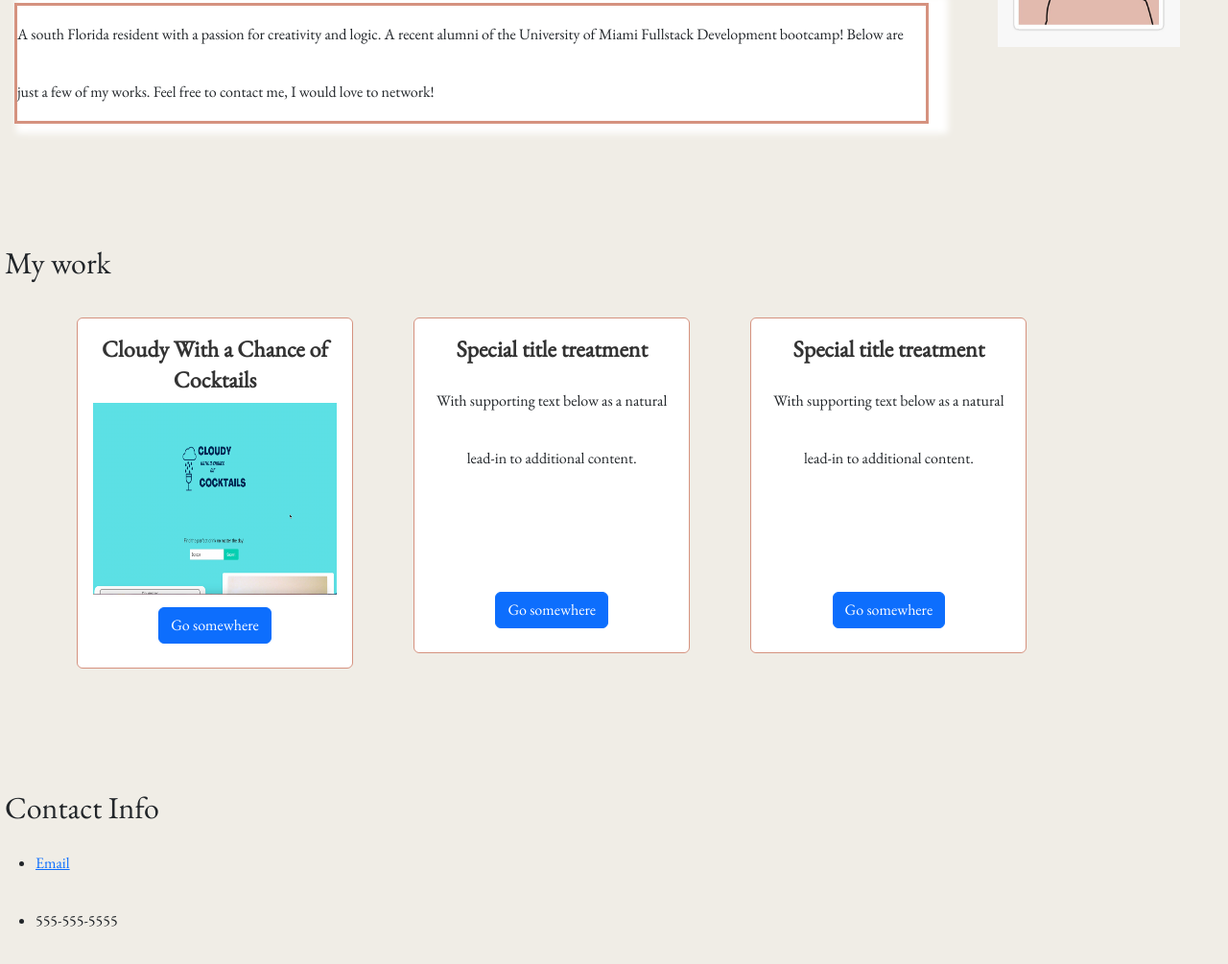
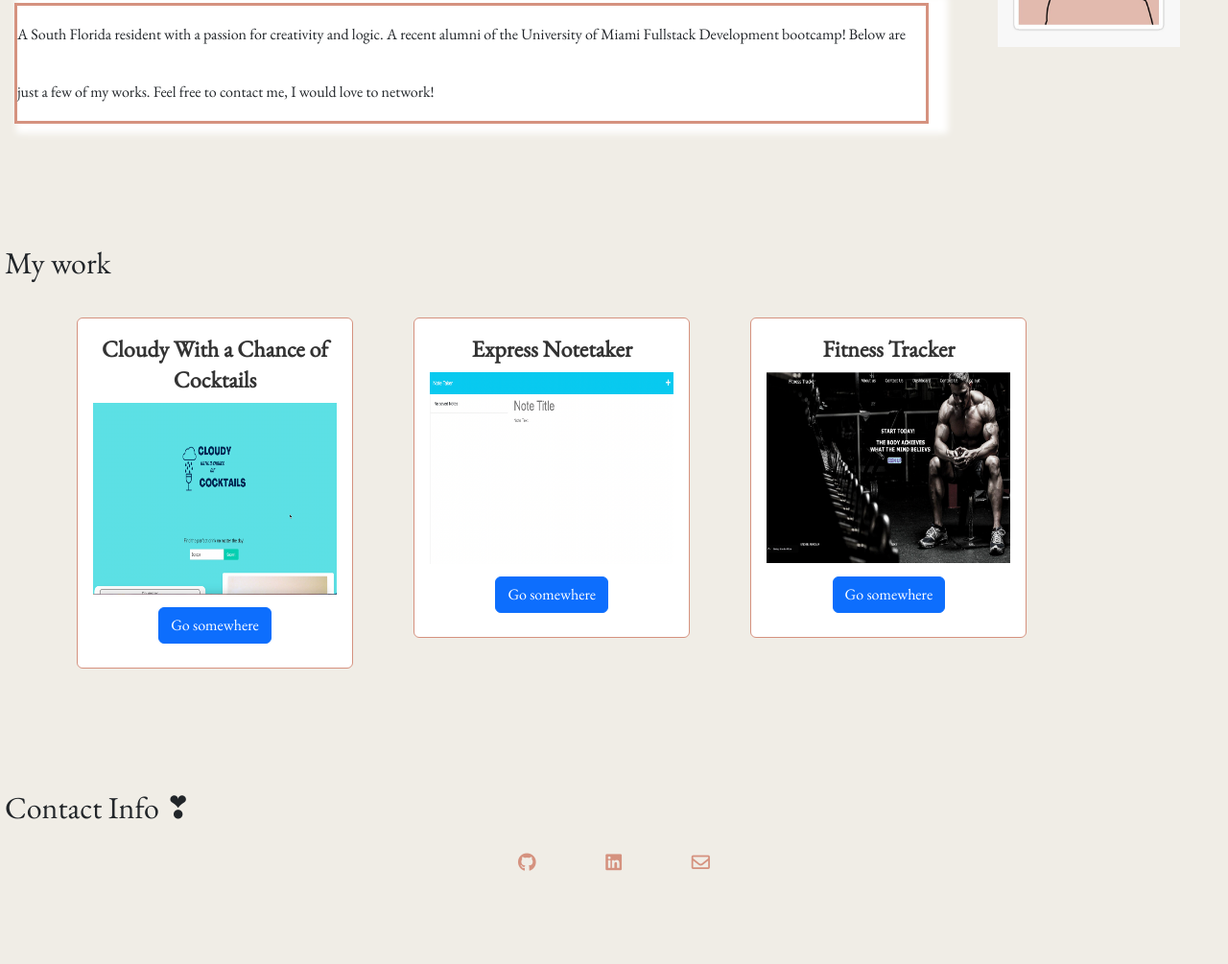
Before and after one commit to jailenevrs/htmlport, a plain HTML site: page index.html in a window 1280 px wide. Shown: the part 207-1212 px from the top of the page at 96% size. After the commit the page ends 1142 px from the top, so only its background shows below. Drawn offline with nearby package versions, Linux system fonts and the light colour scheme.

Commit message:
added icons to bottom of page

```diff
--- a/index.html
+++ b/index.html
@@ -1,13 +1,14 @@
 <!DOCTYPE html>
 <html lang="en-us">
 <head>
+  <link rel="stylesheet" href="https://cdnjs.cloudflare.com/ajax/libs/font-awesome/5.15.3/css/all.min.css" />
   <link rel="preconnect" href="https://fonts.googleapis.com">
 <link rel="preconnect" href="https://fonts.gstatic.com" crossorigin>
 <link href="https://fonts.googleapis.com/css2?family=EB+Garamond&display=swap" rel="stylesheet">
     <link href="https://cdn.jsdelivr.net/npm/bootstrap@5.3.0-alpha1/dist/css/bootstrap.min.css" rel="stylesheet" integrity="sha384-GLhlTQ8iRABdZLl6O3oVMWSktQOp6b7In1Zl3/Jr59b6EGGoI1aFkw7cmDA6j6gD" crossorigin="anonymous">
     <link rel="stylesheet" href="style.css"/>
     </head>
-    <div class="head">
+    <div>
         <h2 class="name">Jailene</h2>
         <img class="mainimage"src="./Assets/mee.jpeg">
     <ul class="nav justify-content-center">
@@ -23,14 +24,13 @@
     </ul>
    </div>
 
-</head>
 <body>
 
 
 
 <section>
     <h2 id="aboutme">About me</h2>
-    <p class="boutme"> A south Florida resident with a passion for creativity and logic. A recent alumni of the University of Miami Fullstack Development bootcamp!
+    <p class="boutme"> A South Florida resident with a passion for creativity and logic. A recent alumni of the University of Miami Fullstack Development bootcamp!
       Below are just a few of my works. Feel free to contact me, I would love to network!
     </p>
 </section>
@@ -46,26 +46,29 @@
       </div>
       <div class="card text-center mb-3" style="width: 18rem;">
         <div class="card-body">
-          <h5 class="card-title">Special title treatment</h5>
-          <p class="card-text">With supporting text below as a natural lead-in to additional content.</p>
+          <h5 class="card-title">Express Notetaker</h5>
+          <img class="card-text" src="Assets/Screen Shot 2023-03-21 at 11.06.44 PM.png">
           <a href="#" class="btn btn-primary">Go somewhere</a>
         </div>
       </div>
       <div class="card text-center mb-3" style="width: 18rem;">
         <div class="card-body">
-          <h5 class="card-title">Special title treatment</h5>
-          <p class="card-text">With supporting text below as a natural lead-in to additional content.</p>
+          <h5 class="card-title">Fitness Tracker</h5>
+          <img class="card-text" src="./Assets/Screen Shot 2023-03-06 at 3.13.40 PM.png"></img>
           <a href="#" class="btn btn-primary">Go somewhere</a>
         </div>
       </div>
 </section>
 
 <section>
-    <h2 id="info">Contact Info</h2>
-   <ul>
-    <li><a href="mailto:jaileneveras8@gmail.com">Email</a></li>
-    <li>555-555-5555</li>
-   </ul>
+    <h2 id="info">Contact Info &#x2763;</h2>
+      <div class="social-icons">
+        <a href="https://github.com/your-username"><i class="fab fa-github"></i></a>
+        <a href="https://www.linkedin.com/in/your-username"><i class="fab fa-linkedin"></i></a>
+        <a href="mailto:your-email@example.com"><i class="far fa-envelope"></i></a>
+      </div>
+
+    </div>
 </section>
 <script src="https://cdn.jsdelivr.net/npm/bootstrap@5.3.0-alpha1/dist/js/bootstrap.bundle.min.js" integrity="sha384-w76AqPfDkMBDXo30jS1Sgez6pr3x5MlQ1ZAGC+nuZB+EYdgRZgiwxhTBTkF7CXvN" crossorigin="anonymous"></script>
 </body>
--- a/style.css
+++ b/style.css
@@ -4,12 +4,7 @@
     font-family: 'EB Garamond', serif;
 }
 
-head{
-    margin-top: 25px;
-    border: 50px solid #d5927f;
-    box-shadow: 2px;
 
-}
 header{
     font-size: 35px;
 
@@ -173,3 +168,15 @@ section{
    .card1-avatar:hover {
     transform: scale(1.1);
    }
+
+   .social-icons{
+    display: flex;
+      justify-content: space-between;
+      width: 200px;
+      margin: 0 auto;
+      font-size: larger;
+    }
+
+    a{
+        color: #d5927f;
+    }
```
Also changed, not shown: Assets/Screen Shot 2023-03-21 at 11.06.44 PM.png (added).
